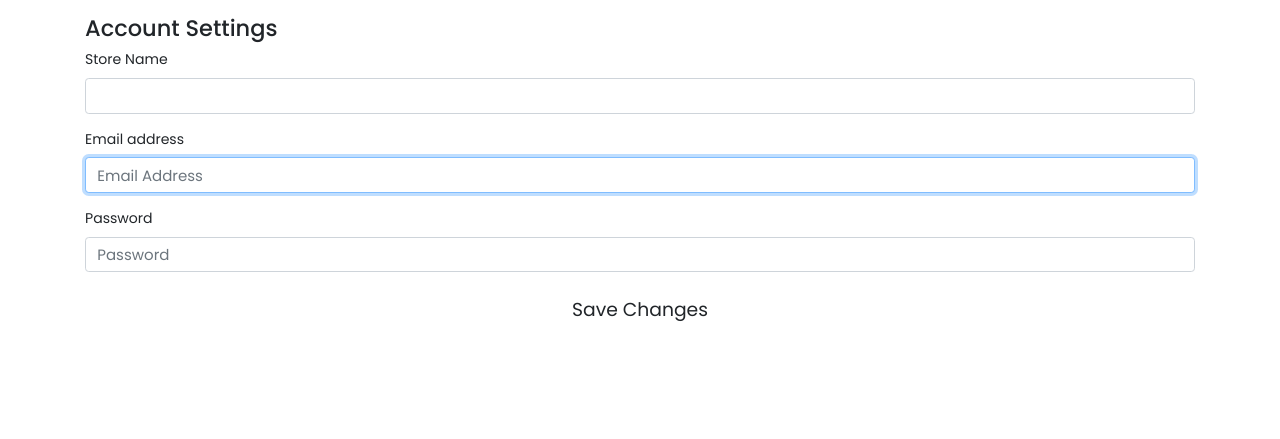
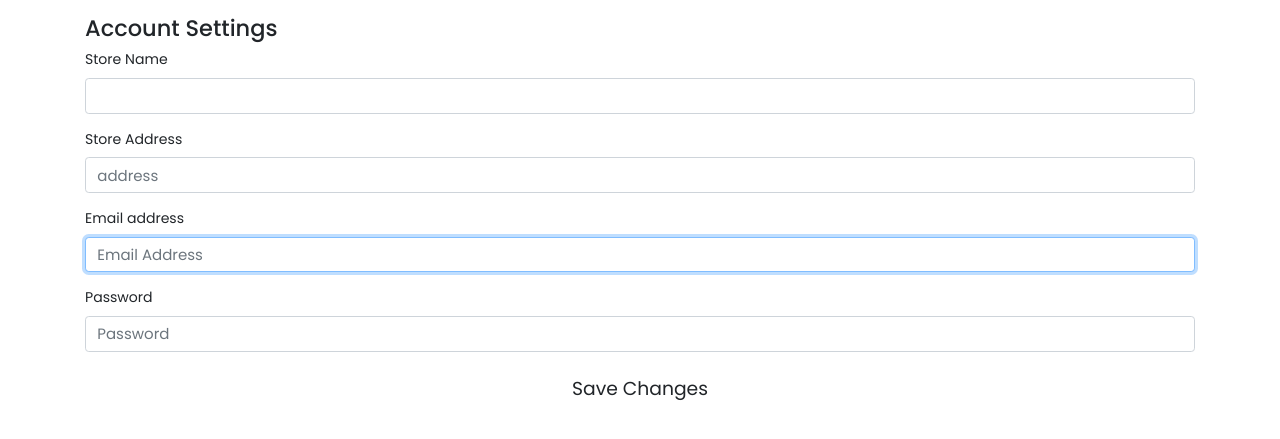
Before and after one commit to Capstone-S13/flask, a Flask app: page /store/1/settings in a window 1280 px wide. Shown: the part 74-513 px from the top of the page. Run offline with Flask 2, Linux system fonts and the light colour scheme; data comes from the database, SQL or seed files in the repository; some libraries are stand-ins or nearby versions.

Commit message:
update storeSettings.html

```diff
--- a/templates/storeSettings.html
+++ b/templates/storeSettings.html
@@ -39,6 +39,12 @@
             </div>
 
             <div class="form-group text-left">
+              <label for="inputAddress">Store Address</label>
+              <input type="text" id="inputAddress" class="form-control" placeholder="address" name="name"
+              value="{{request.form.address }}" required>
+            </div>
+
+            <div class="form-group text-left">
               <label for="inputEmail">Email address</label>
               <input type="email" id="inputEmail" class="form-control" placeholder="Email Address" name="email"
               value="{{request.form.email}}" required autofocus>
```
